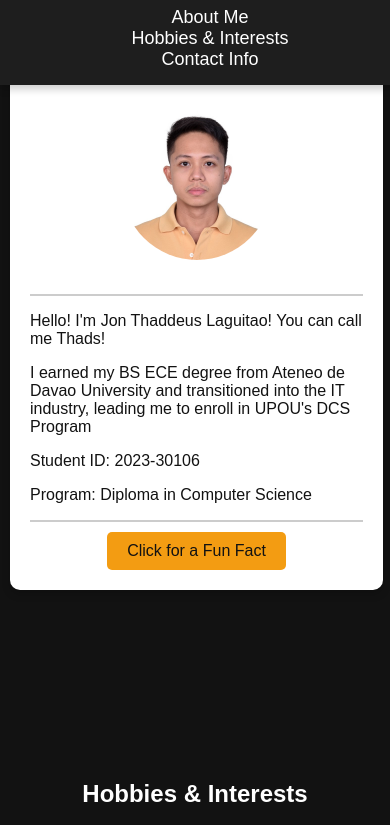
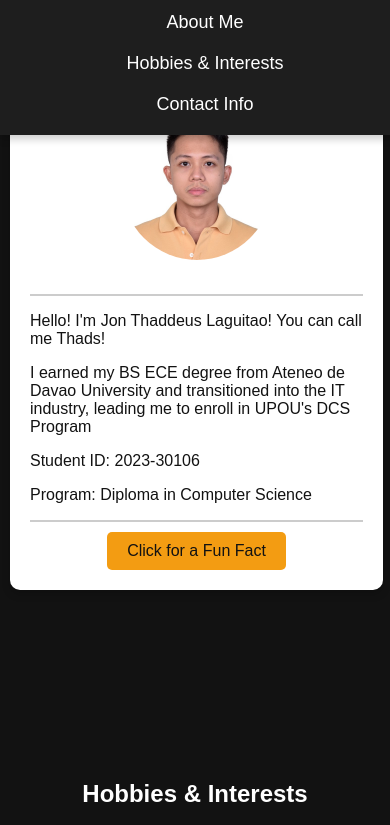
Before and after one commit to JonThads/JonThads.github.io, a plain HTML site: page index.html in a window 390 px wide. Shown: the part 88-913 px from the top of the page. Drawn offline with Linux system fonts and the light colour scheme.

Commit message:
Header Responsiveness
CSS Enhancements for Header Responsiveness for Mobile UI

```diff
--- a/styles001.css
+++ b/styles001.css
@@ -15,6 +15,10 @@ header {
     top: 0;
     left: 0;
     box-shadow: 0px 4px 8px rgba(0, 0, 0, 0.2);
+    display: flex;
+    justify-content: space-between;
+    align-items: center;
+    z-index: 1000;
 }
 
 /* Image */
@@ -121,8 +125,21 @@ section {
 }
 
 @media (max-width: 768px) {
+    header {
+        flex-direction: column;
+        align-items: center;
+        padding: 10px;
+    }
+
+
     nav ul {
         flex-direction: column;
+        width: 100%;
+        text-align: center;
+    }
+
+    nav ul li {
+        margin: 10px 0;
     }
 
     section {
```
